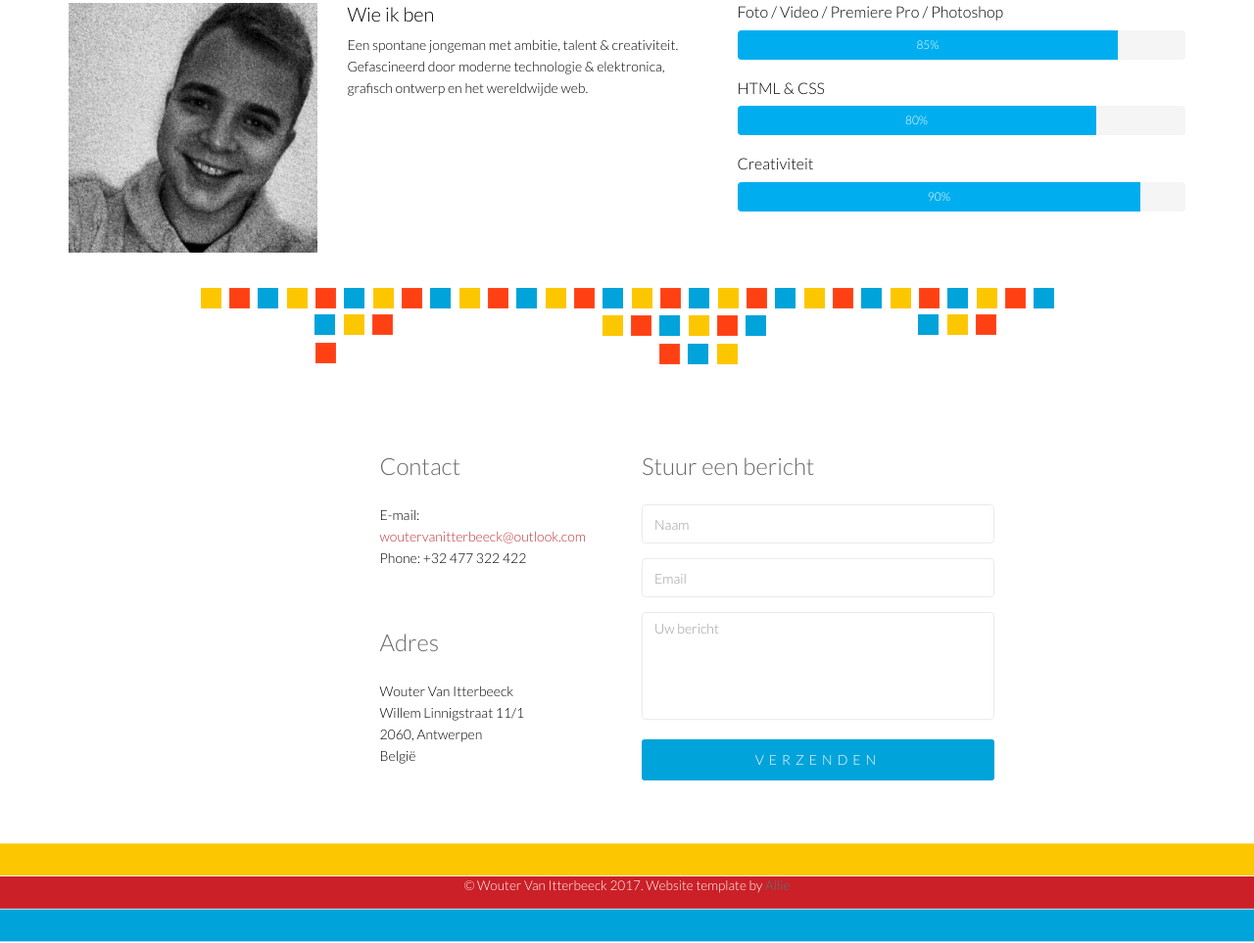
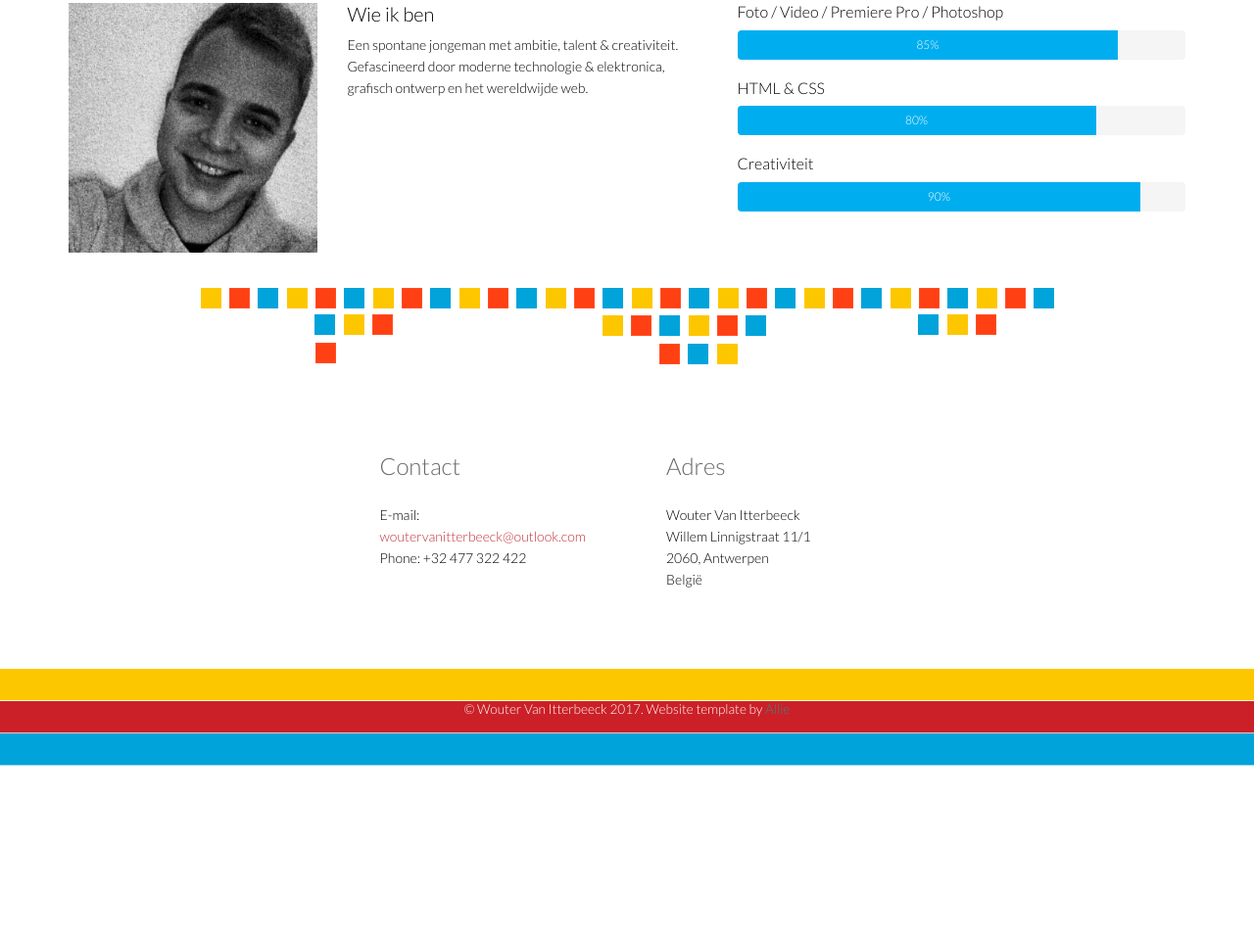
Before and after one commit to WouterVanItterbeeck/portfoliowebsite, a plain HTML site: page aboutus2.html in a window 1280 px wide. Shown: the part 1625-2588 px from the top of the page at 98% size. After the commit the page ends 2408 px from the top, so only its background shows below. Drawn offline with Linux system fonts and the light colour scheme.

Commit message:
Update aboutus2.html

```diff
--- a/aboutus2.html
+++ b/aboutus2.html
@@ -185,7 +185,7 @@
 
 
 
-<footer id="footer">
+   <footer id="footer">
         <div class="container">
             <div class="row">
                 <div class="col-sm-12 text-center bottom-separator">
@@ -200,7 +200,10 @@
                         E-mail: <a href="mailto:woutervanitterbeeck@outlook.com">woutervanitterbeeck@outlook.com</a> <br>
                         Phone: +32 477 322 422 <br> <br>
                         </address>
-
+                    </div>
+                </div>
+		 <div class="col-md-3 col-sm-4">
+                    <div class="contact-info bottom">
                         <h2>Adres</h2>
                         <address>
                         Wouter Van Itterbeeck<br>
@@ -210,25 +213,7 @@
                         </address>
                     </div>
                 </div>
-                <div class="col-md-4 col-sm-12">
-                    <div class="contact-form bottom">
-                        <h2>Stuur een bericht</h2>
-                        <form id="main-contact-form" name="contact-form" method="post" action="sendemail.php">
-                            <div class="form-group">
-                                <input type="text" name="name" class="form-control" required="required" placeholder="Naam">
-                            </div>
-                            <div class="form-group">
-                                <input type="email" name="email" class="form-control" required="required" placeholder="Email">
-                            </div>
-                            <div class="form-group">
-                                <textarea name="message" id="message" required="required" class="form-control" rows="8" placeholder="Uw bericht"></textarea>
-                            </div>
-                            <div class="form-group">
-                                <input type="submit" name="submit" class="btn btn-submit" value="Verzenden">
-                            </div>
-                        </form>
-                    </div>
-                </div>
+
                 <div class="col-sm-12">
                     <div class="copyright-text text-center">
                         <small>
```
